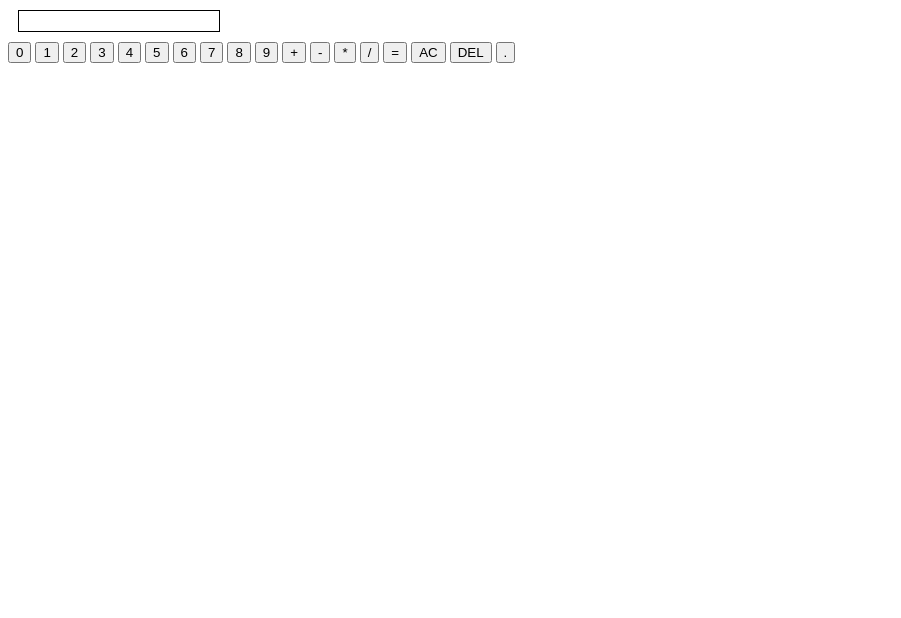
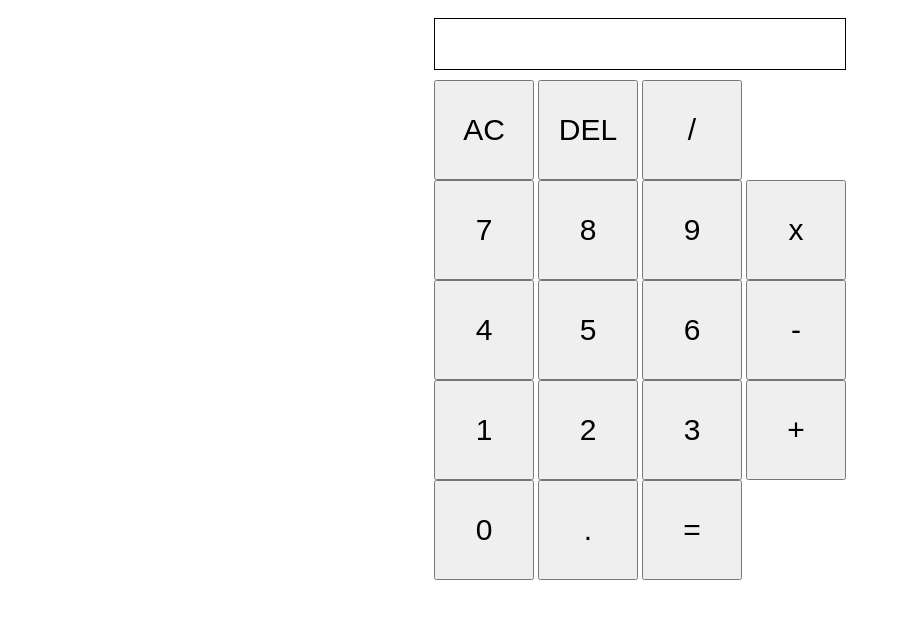
Before and after one commit to ernmin/calculator, a plain HTML site: page index.html in a window 1280 px wide. Shown: the whole page, without its empty margins (0-901 px from the left). Drawn offline with Linux system fonts and the light colour scheme.

Commit message:
Button size and Center the Elements

```diff
--- a/index.html
+++ b/index.html
@@ -7,24 +7,38 @@
         <script src="script.js"></script>
     </head>
     <body>
+        <div class="calculator">
             <div class="field"></div>
-        <button class="number">0</button>
+            <div>
+                <div class="deleteRow">
+                    <button id="AC">AC</button>
+                    <button id="backspace">DEL</button>
+                    <button id="divide">/</button>
+                </div>
+                <div class="sevenRow">
+                    <button class="number">7</button>
+                    <button class="number">8</button>
+                    <button class="number">9</button>
+                    <button id="times">x</button>
+                </div>
+                <div class="fourRow">
+                    <button class="number">4</button>
+                    <button class="number">5</button>
+                    <button class="number">6</button>
+                    <button id="minus">-</button>
+                </div>
+                <div class="oneRow">
                     <button class="number">1</button>
                     <button class="number">2</button>
                     <button class="number">3</button>
-        <button class="number">4</button>
-        <button class="number">5</button>
-        <button class="number">6</button>
-        <button class="number">7</button>
-        <button class="number">8</button>
-        <button class="number">9</button>
                     <button id="plus">+</button>
-        <button id="minus">-</button>
-        <button id="times">*</button>
-        <button id="divide">/</button>
+                </div>
+                <div class="zeroRow">
+                    <button class="number">0</button>
+                    <button id="decimal">.</button>
                     <button id="equal">=</button>
-        <button id="AC">AC</button>
-        <button id="backspace">DEL</button>
-        <button id="decimal">.</button>
+                </div>
+            </div>
+        </div>
     </body>
     </html>
--- a/styles.css
+++ b/styles.css
@@ -1,6 +1,19 @@
+.calculator{
+    display:flex;
+    flex-direction: column;
+    align-items: center;
+}
 .field {
     border:thin solid black;
-    height: 20px;
-    width: 200px;
+    height: 50px;
+    width: 410px;
     margin: 10px;
+    font-size: 30px;
+    text-align: right;
 }
+
+button {
+    min-width: 100px;
+    min-height: 100px;
+    font-size: 30px;
+}
```
Lines whose indentation alone changed are shown as unchanged.
